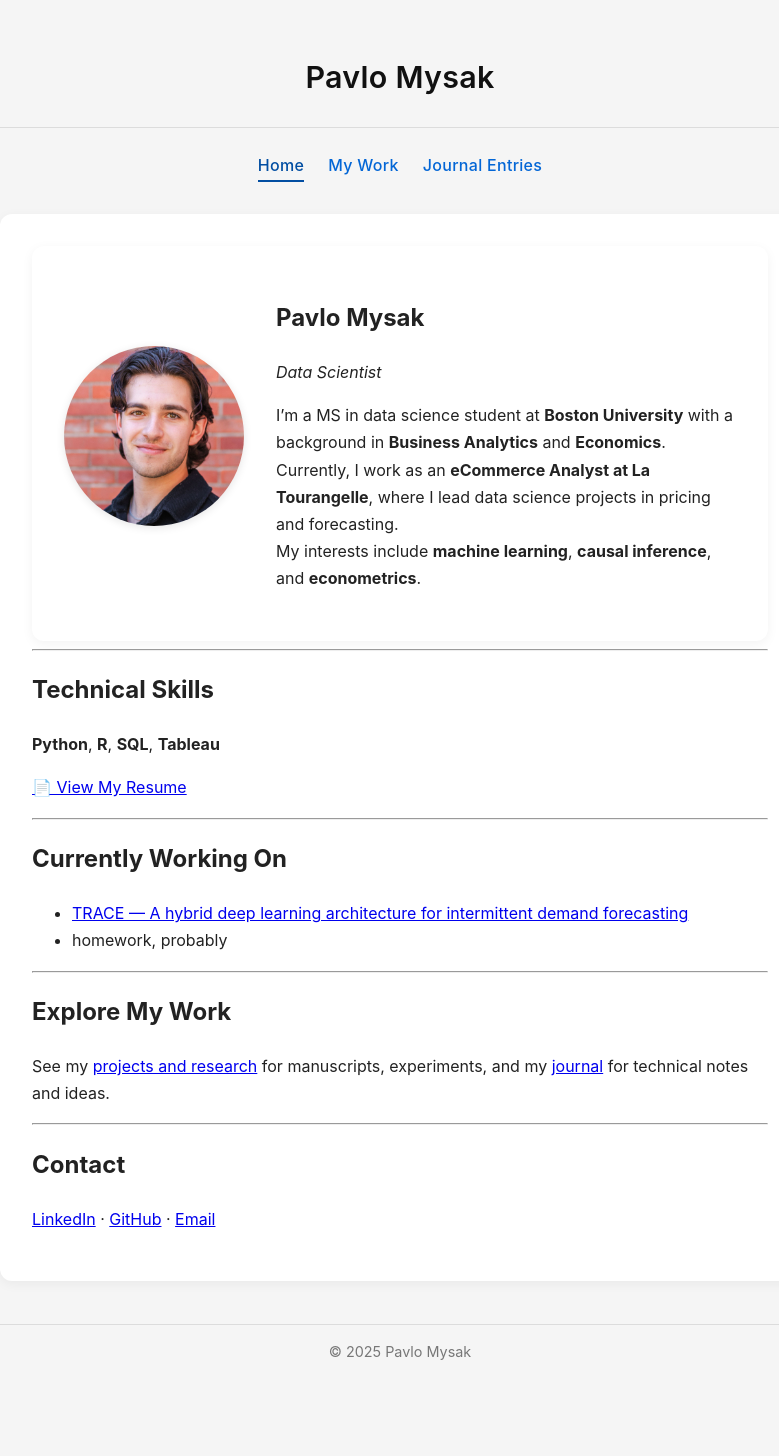
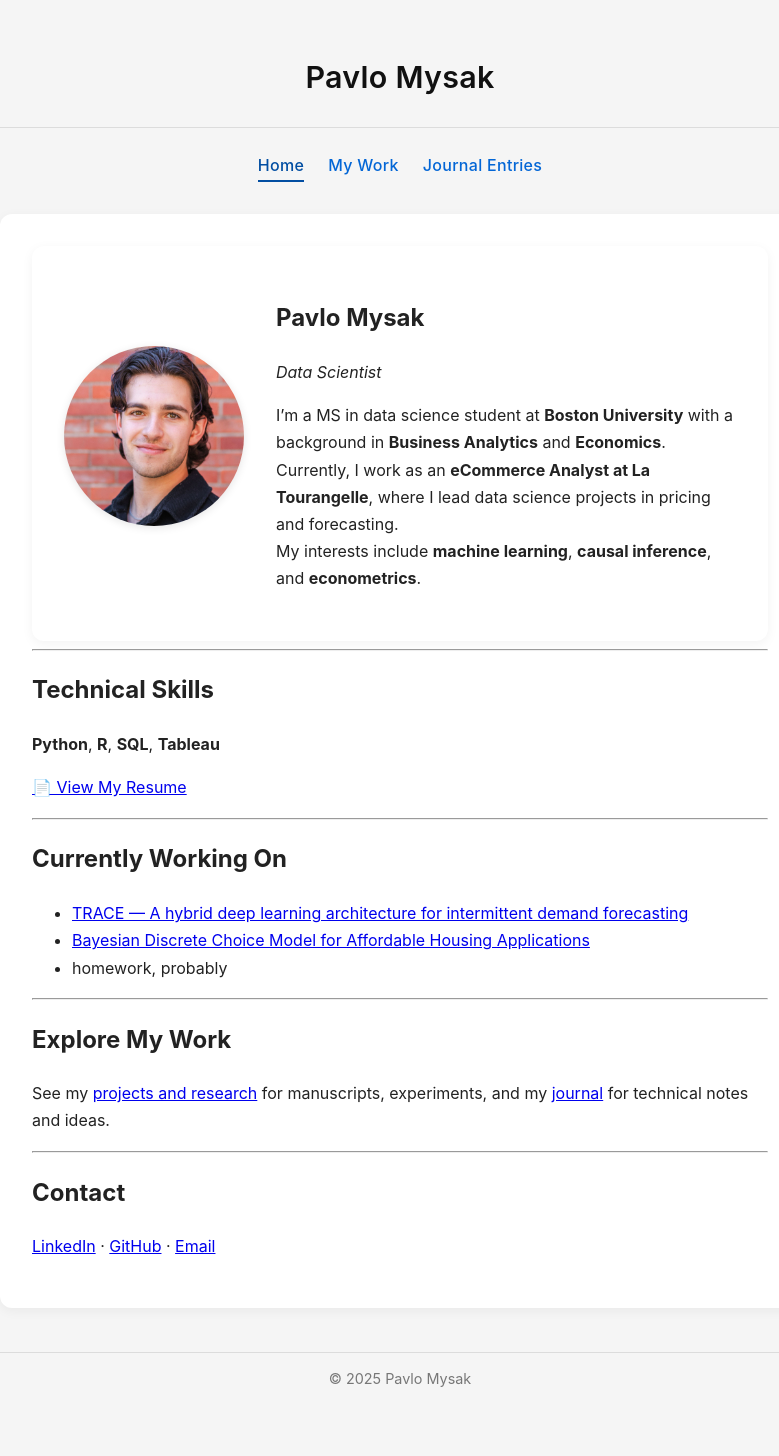
Before and after one commit to pavlomysak/pavlomysak.github.io, a Jekyll site: the page built from index.md, in a window 1280 px wide. Shown: the whole page, without its empty margins (240-1019 px from the left). Built offline with Jekyll 4.4.1, drawn with Linux system fonts in a browser that asks for light colours; before the commit the page ends 1428 px from its top, so only the background shows below that.

Commit message:
Add Bayesian Discrete Choice Model project link

```diff
--- a/index.md
+++ b/index.md
@@ -23,6 +23,7 @@ My interests include **machine learning**, **causal inference**, and **econometr
 
 ## Currently Working On
 - [TRACE — A hybrid deep learning architecture for intermittent demand forecasting](https://github.com/pavlomysak/TRACE-forecasting/tree/main)
+- [Bayesian Discrete Choice Model for Affordable Housing Applications](CHAPA_Bayesian_Model.html)
 - homework, probably
 
 ---
```
